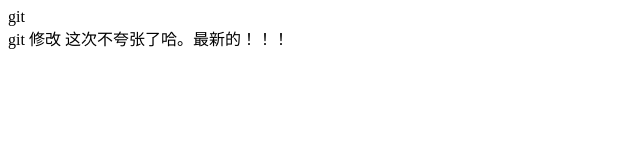
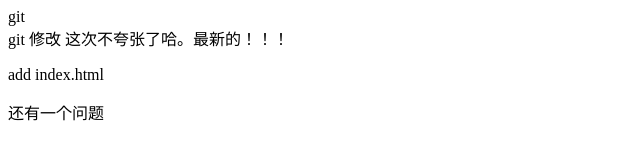
Before and after one commit to XiangYangMeng/201506, a plain HTML site: page index.html in a window 1280 px wide. Shown: the whole page, without its empty margins (0-640 px from the left). Drawn offline with Linux system fonts and the light colour scheme.

Commit message:
'gittrack'

```diff
--- a/index.html
+++ b/index.html
@@ -12,6 +12,8 @@
     git 修改
     这次不夸张了哈。最新的！！！
   </div>
+  <p>add index.html</p>
+  <p>还有一个问题</p>
 
 
 </body>
```
